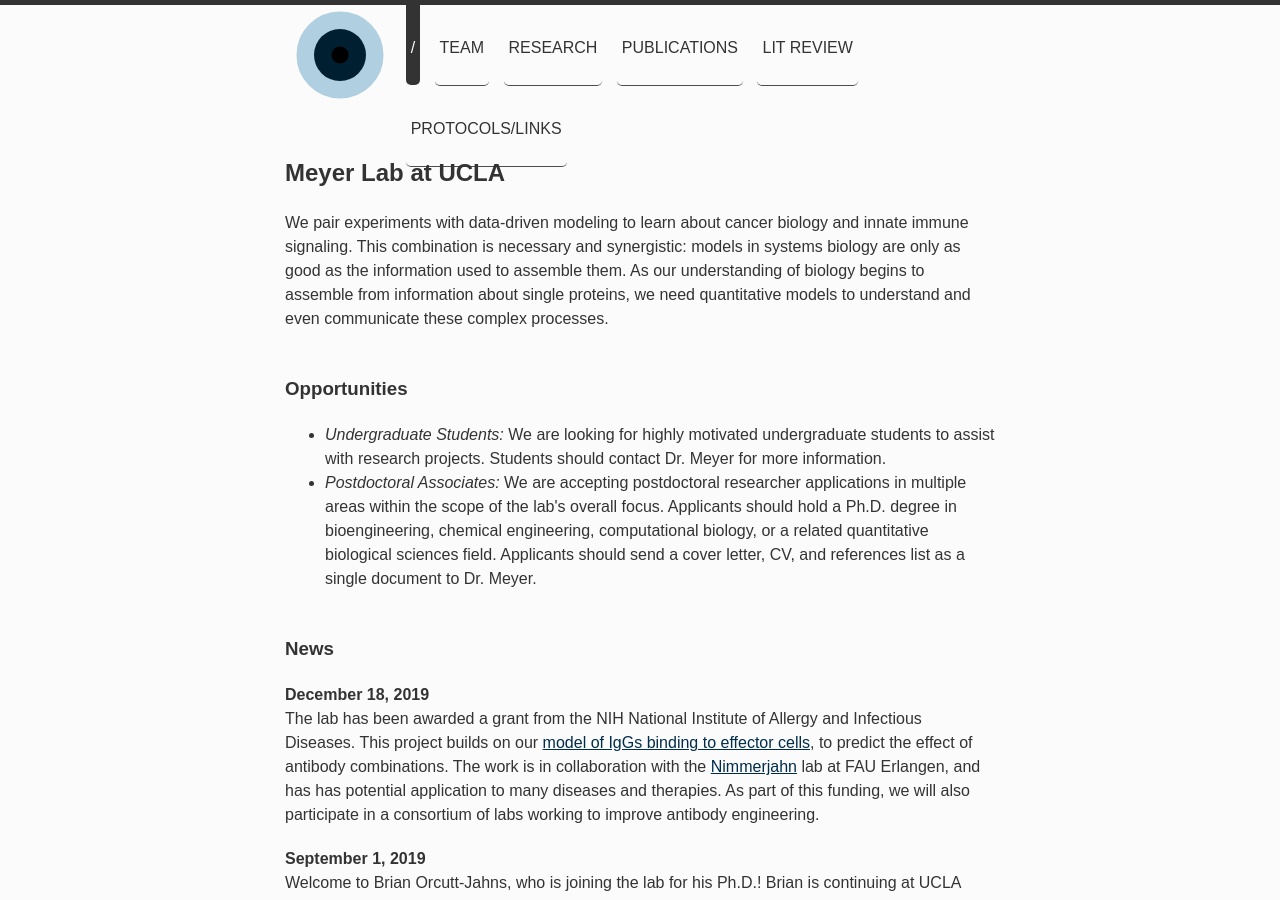
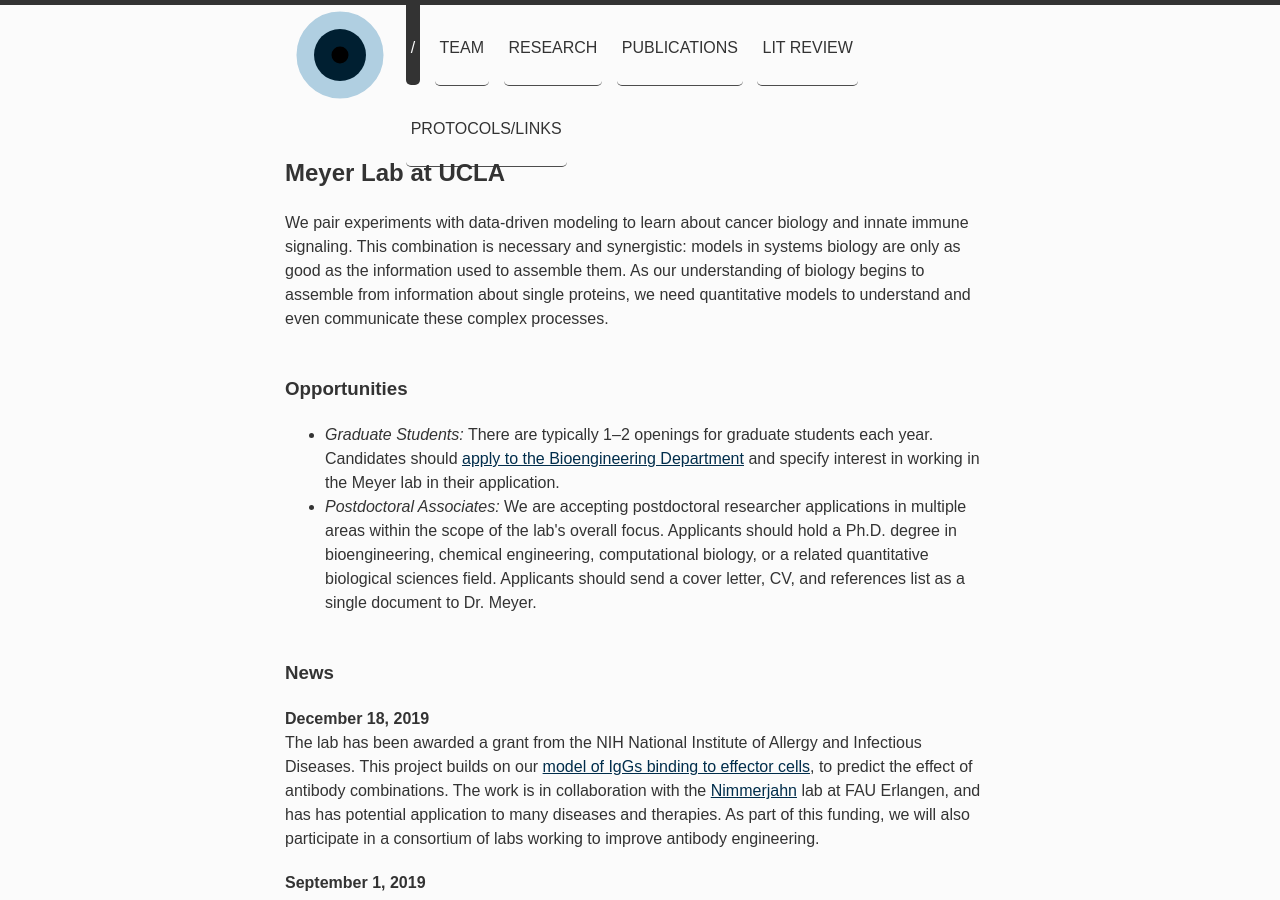
Before and after one commit to meyer-lab/asmlab.org, a Jekyll site: the page built from index.html, in a window 1280 px wide and 900 px high. Built offline with Jekyll 4.4.1, drawn with Linux system fonts in a browser that asks for light colours; some web fonts are replaced.

Commit message:
Update index.html

```diff
--- a/index.html
+++ b/index.html
@@ -12,8 +12,8 @@
 <h3>Opportunities</h3>
 
 <ul>
-<!--<li><i>Graduate Students:</i> There are typically 1–2 openings for graduate students each year. Candidates should <a href="https://www.bioeng.ucla.edu/graduate-admissions/">apply to the Bioengineering Department</a> and specify interest in working in the Meyer lab in their application.</li>-->
-<li><i>Undergraduate Students:</i> We are looking for highly motivated undergraduate students to assist with research projects. Students should contact Dr. Meyer for more information.</li>
+<li><i>Graduate Students:</i> There are typically 1–2 openings for graduate students each year. Candidates should <a href="https://www.bioeng.ucla.edu/graduate-admissions/">apply to the Bioengineering Department</a> and specify interest in working in the Meyer lab in their application.</li>
+<!--<li><i>Undergraduate Students:</i> We are looking for highly motivated undergraduate students to assist with research projects. Students should contact Dr. Meyer for more information.</li>-->
 <li><i>Postdoctoral Associates:</i> We are accepting postdoctoral researcher applications in multiple areas within the scope of the lab's overall focus. Applicants should hold a Ph.D. degree in bioengineering, chemical engineering, computational biology, or a related quantitative biological sciences field. Applicants should send a cover letter, CV, and references list as a single document to Dr. Meyer.</li>
 </ul>
 
```
